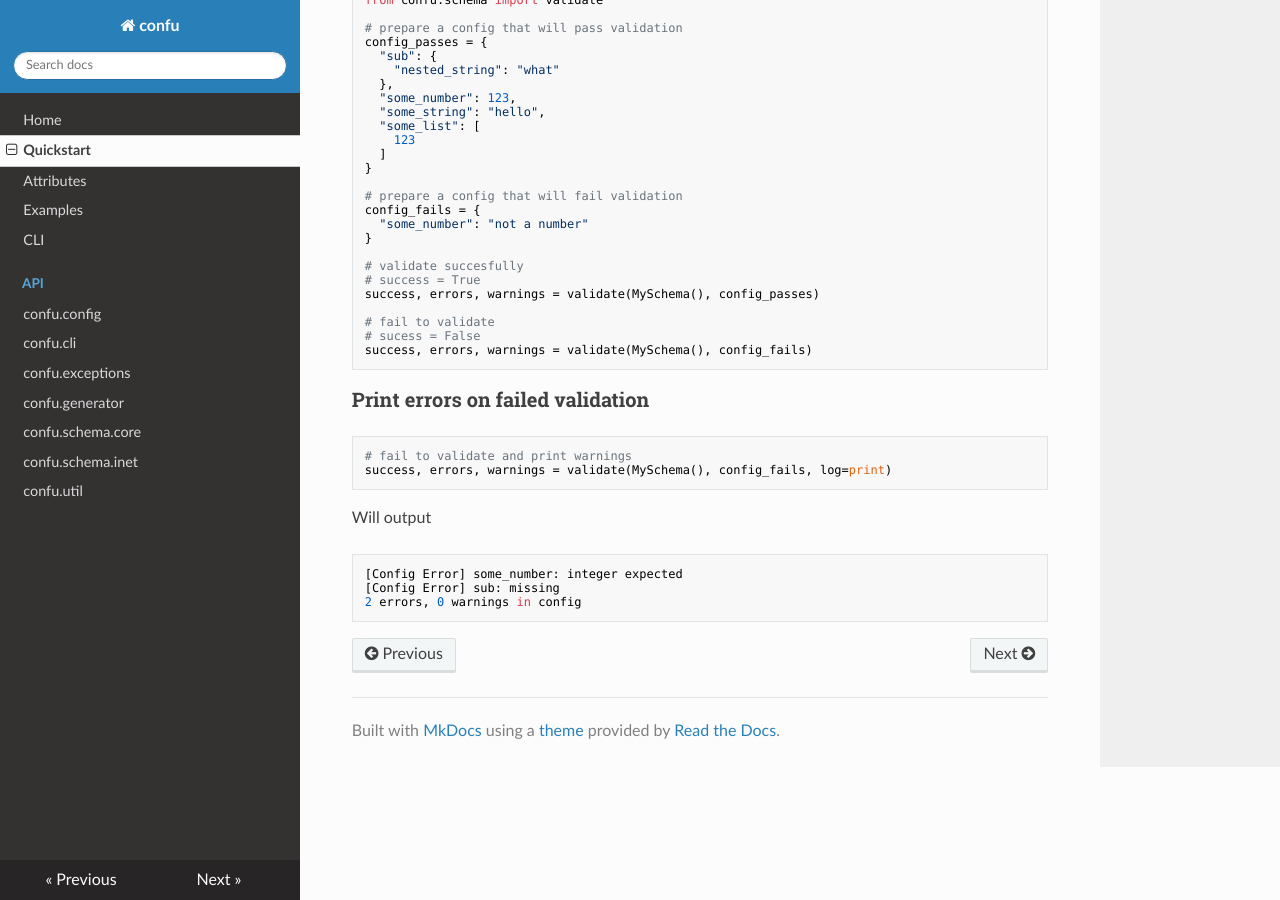
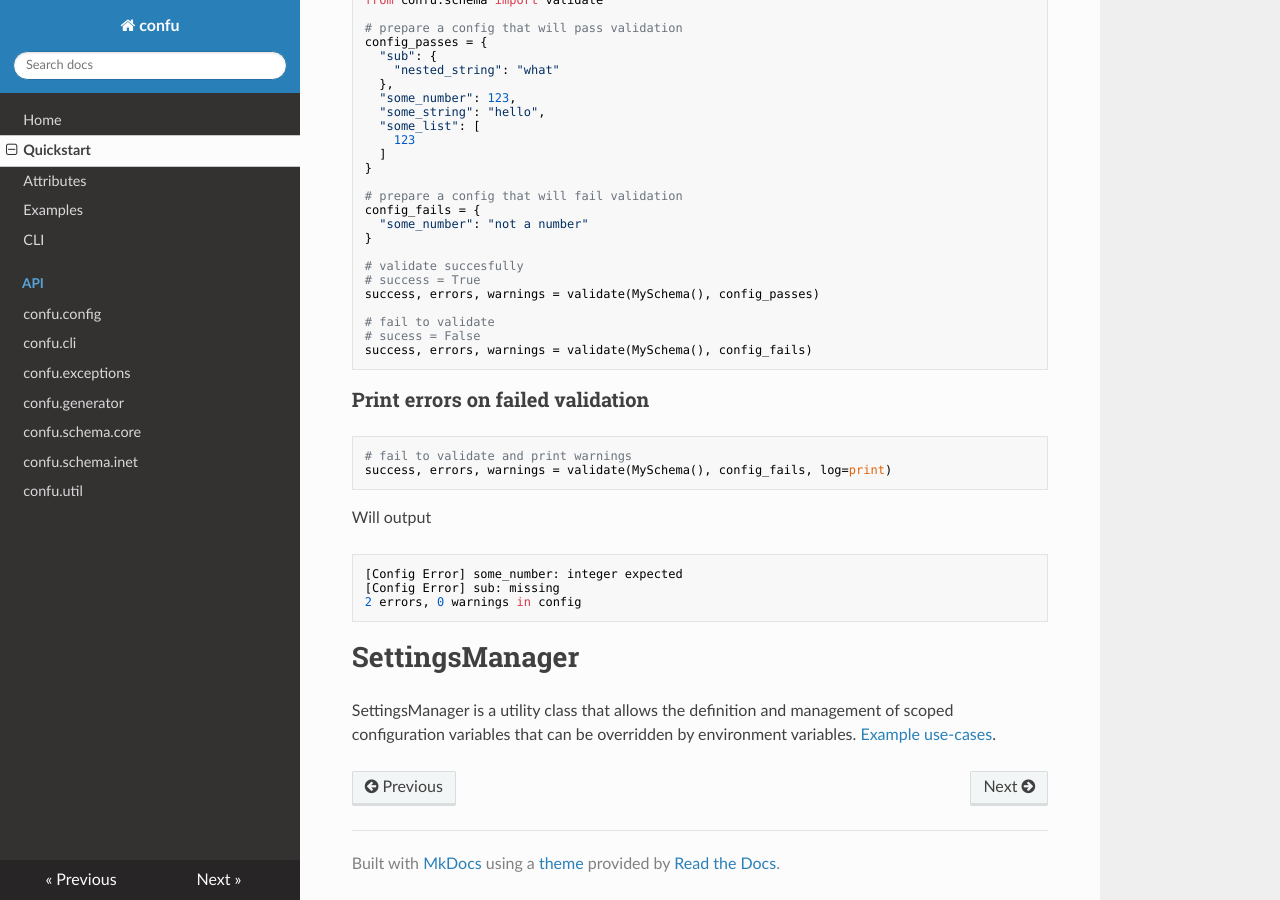
Before and after one commit to 20c/confu, an MkDocs documentation site: the page built from docs/quickstart.md, in a window 1280 px wide and 900 px high, scrolled down 650 px. Built offline with MkDocs 1.6.1, drawn with Linux system fonts in a browser that asks for light colours; nearby versions of some CDN libraries.

Commit message:
add description about SettingsManager

````diff
--- a/docs/quickstart.md
+++ b/docs/quickstart.md
@@ -69,3 +69,7 @@ Will output
 [Config Error] sub: missing
 2 errors, 0 warnings in config
 ```
+
+# SettingsManager
+
+SettingsManager is a utility class that allows the definition and management of scoped configuration variables that can be overridden by environment variables.  [Example use-cases](./examples.md#examples-with-settingsmanager).
````
